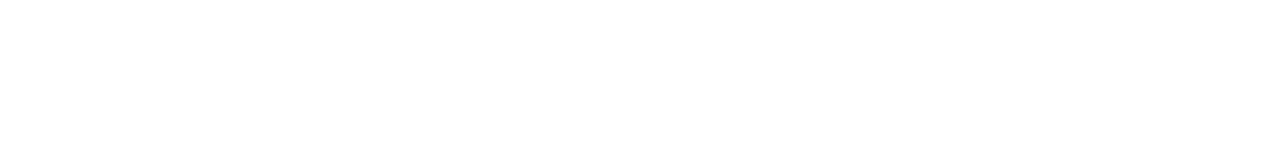
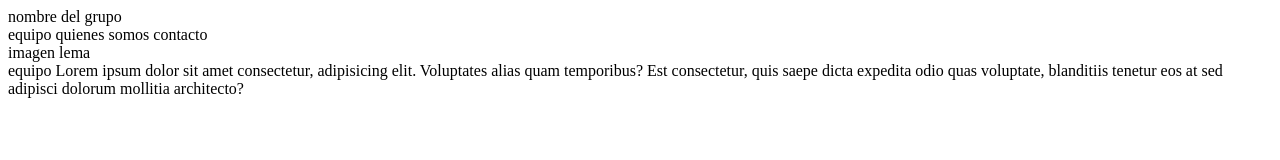
Before and after one commit to Adalab/project-promo-m-module-1-team-0, a plain HTML site: page index.html in a window 1280 px wide. Drawn offline with Linux system fonts and the light colour scheme.

Commit message:
Add struct

```diff
--- a/index.html
+++ b/index.html
@@ -7,6 +7,24 @@
     <title>Document</title>
 </head>
 <body>
+    <header>
+        nombre del grupo
+        <nav>
+            equipo
+            quienes somos
+            contacto
+        </nav>
+    </header>
 
+    <main>
+        <section>
+            imagen
+            lema
+        </section>
+        <section>
+            equipo
+            Lorem ipsum dolor sit amet consectetur, adipisicing elit. Voluptates alias quam temporibus? Est consectetur, quis saepe dicta expedita odio quas voluptate, blanditiis tenetur eos at sed adipisci dolorum mollitia architecto?
+        </section>
+    </main>
 </body>
 </html>
```
Also changed, not shown: css/main.css (added).
